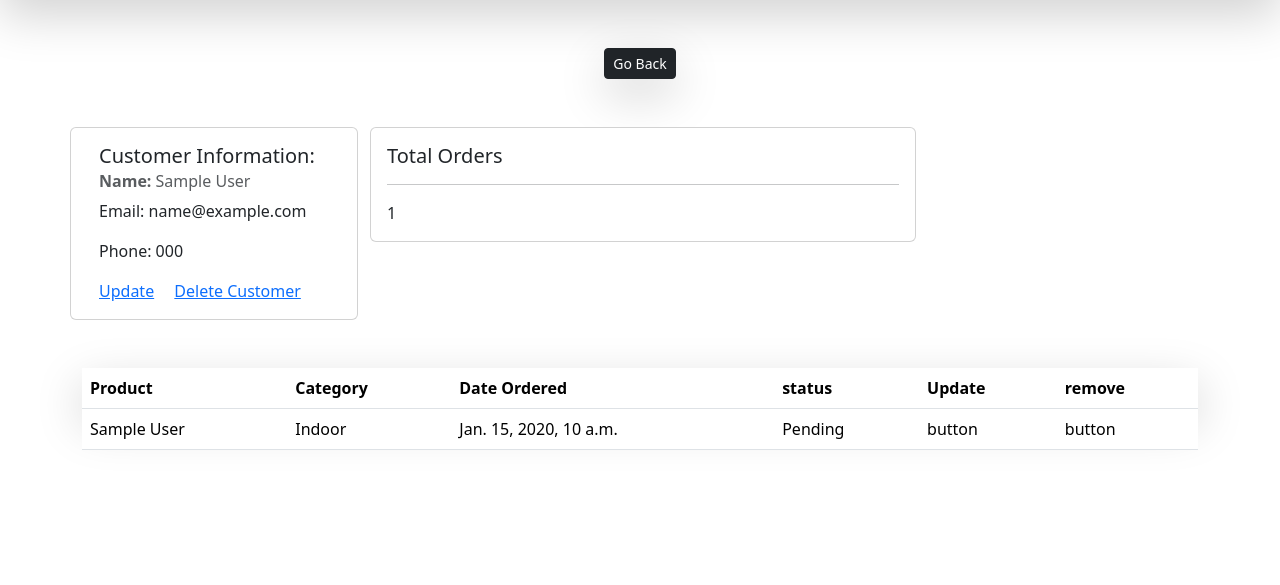
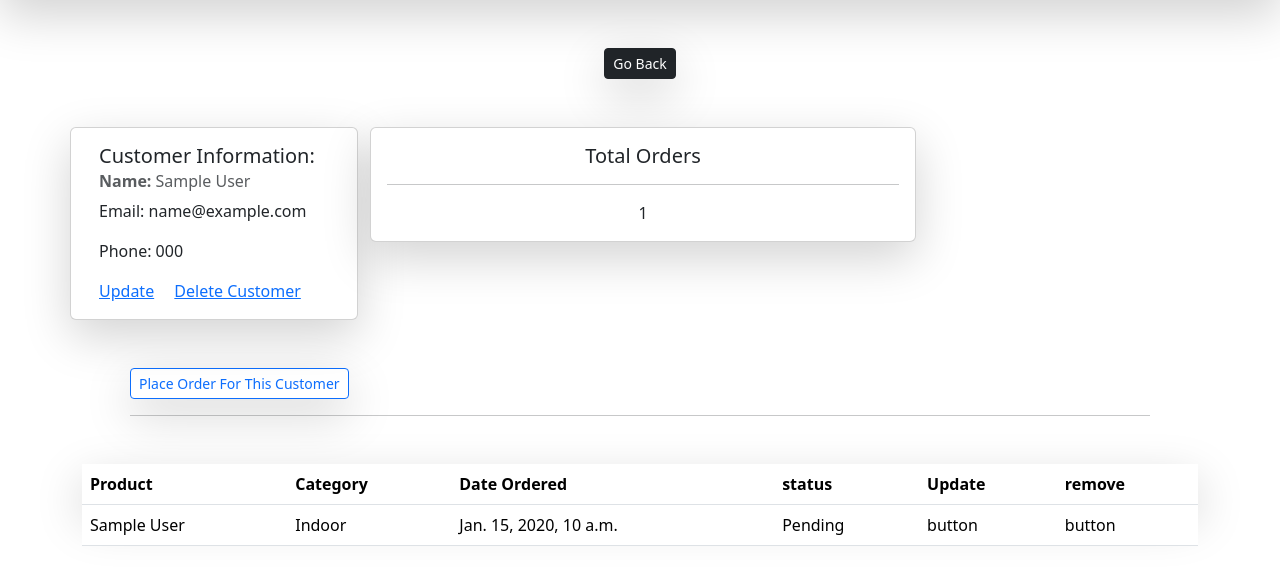
Before and after one commit to Noahwekesa/customer-mgmt-django-app, a Django app: page /customer/1/ in a window 1280 px wide. Shown: the part 86-671 px from the top of the page. Run offline with Django 5.2, Linux system fonts and the light colour scheme; tables that the repository leaves empty hold one stand-in row (values such as "Sample post").

Commit message:
changed create order view to function based view

```diff
--- a/src/accounts/templates/accounts/customer.html
+++ b/src/accounts/templates/accounts/customer.html
@@ -6,7 +6,7 @@
   </div>
 <div class="container">
   <div class="row mb-5">
-    <div class="card" style="width: 18rem;">
+    <div class="card shadow-lg" style="width: 18rem;">
       <div class="card-body">
         <h5 class="card-title">Customer Information:</h5>
         <h6 class="card-subtitle mb-2 text-body-secondary">
@@ -19,15 +19,19 @@
       </div>
     </div>
     <div class="col-sm-6">
-      <div class="card">
+      <div class="card shadow-lg">
         <div class="card-body">
-          <h5 class="card-title">Total Orders</h5>
+          <h5 class="card-title text-center">Total Orders</h5>
           <hr>
-          <p class="card-text">{{order_count}}</p>
+          <p class="card-text text-center">{{order_count}}</p>
         </div>
       </div>
     </div>
 
+  </div>
+  <div class="m-5">
+  <a class="btn btn-sm btn-outline-primary shadow-lg" href="{% url 'order-create' customer.id %}">Place Order For This Customer</a>
+  <hr>
   </div>
   <table class="table">
     <thead>
--- a/src/accounts/templates/accounts/delete.html
+++ b/src/accounts/templates/accounts/delete.html
@@ -5,11 +5,10 @@
     {% csrf_token %}
     <fieldset class="form-group">
       <legend class="border-bottom mb-4">Delete Order</legend>
-      <h2>Are you sure you want to delete the "{{ object.product.name }}" post?</h2>
+      <h2>Are you sure you want to delete the "{{ object.product.name }}" Order?</h2>
     </fieldset>
     <div class="form-group">
       <button class="btn btn-outline-danger" type="submit">Confirm</button>
-
       <a class="btn btn-outline-secondary" href="{% url 'dashboard' %}">Cancel</a>
     </div>
   </form>
--- a/src/accounts/views.py
+++ b/src/accounts/views.py
@@ -1,5 +1,5 @@
 from django.contrib.admin.options import messages
-from django.shortcuts import render
+from django.shortcuts import get_object_or_404, redirect, render
 from django.urls import reverse_lazy
 from django.views.generic import CreateView, DeleteView, DetailView, UpdateView
 from accounts.models import *
@@ -42,19 +42,26 @@ class CustomerView(DetailView):
         context['orders'] = orders
         context['order_count'] = order_count
         return context
-
-
+''''
 class OrderCreateView(CreateView):
     model = Order
     form_class = OrderForm
     template_name = 'accounts/order_form.html'
     success_url = reverse_lazy('dashboard')
 
-    def form_valid(self, form):
-        form.instance.author = self.request.user
-        messages.success(self.request, 'Order has been created succefully!')
-        return super().form_valid(form)
+    '''
+def createOrder(request, pk):
+    customer = Customer.objects.get(id=pk)
+    form = OrderForm(initial={'customer': customer})
+    if request.method == 'POST':
+        form = OrderForm(request.POST)
+        if form.is_valid():
+            form.save()
+            return redirect('dashboard')
+    context = {'form': form}
+    return render(request, 'accounts/order_form.html', context)
 
+# update order class based view
 class OrderUpdateView(UpdateView):
     model = Order
     form_class = OrderForm
@@ -69,7 +76,7 @@ class OrderUpdateView(UpdateView):
 class OrderDeleteView(DeleteView):
     model = Order
     template_name = 'accounts/delete.html'
-    success_url = "/"
+    success_url = reverse_lazy('dashboard')
 
     def test_func(self):
         order = self.get_object()
--- a/src/crm/urls.py
+++ b/src/crm/urls.py
@@ -24,7 +24,8 @@ urlpatterns = [
     path('', dashboard, name='dashboard'),
     path('products/', products, name='products'),
     path('customer/<int:pk>/', CustomerView.as_view(), name='customer-detail'),
-    path('order/create', OrderCreateView.as_view(), name='order-create'),
+    #path('order/create/<int:pk>', OrderCreateView.as_view(), name='order-create'),
+    path('order/create/<int:pk>', createOrder, name='order-create'),
     path('order/update/<int:pk>/', OrderUpdateView.as_view(), name='order-update'),
     path('order/delete/<int:pk>/', OrderDeleteView.as_view(), name='order-delete'),
 ]
```
Also changed, not shown: src/accounts/templates/accounts/dashboard.html (+7 -7 lines), src/accounts/templates/accounts/products.html (+7 -3 lines).
